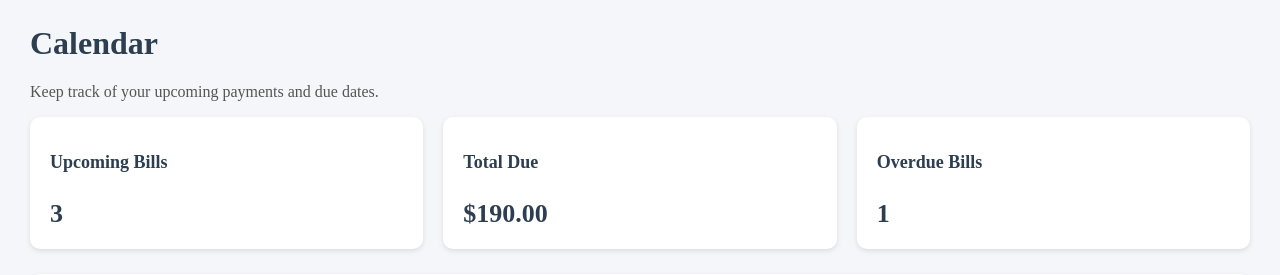
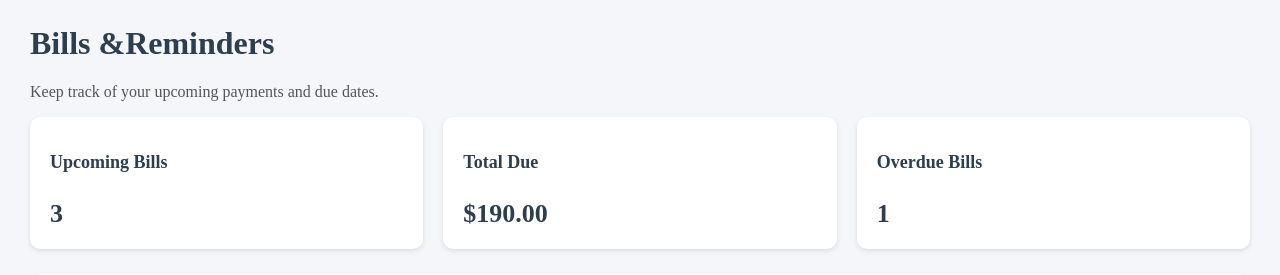
Before and after one commit to Laurence890/cash-cache, a Flask app: page /reminders in a window 1280 px wide. Shown: the part 72-347 px from the top of the page. Run offline with Flask 3, Linux system fonts and the light colour scheme.

Commit message:
renamed calendar page

```diff
--- a/templates/reminders.html
+++ b/templates/reminders.html
@@ -3,7 +3,7 @@
 {% block title %}Bills & Reminders | Ca$h Cache{% endblock %}
 
 {% block content %}
-<h1>Calendar</h1>
+<h1>Bills &Reminders</h1>
 <p>Keep track of your upcoming payments and due dates.</p>
 
 <div class="reminder-summary">
```
